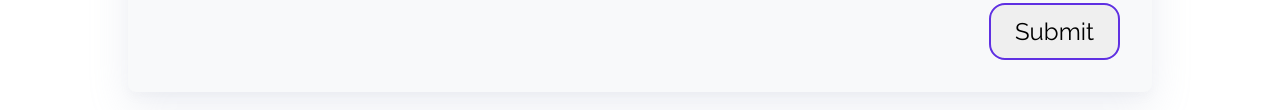
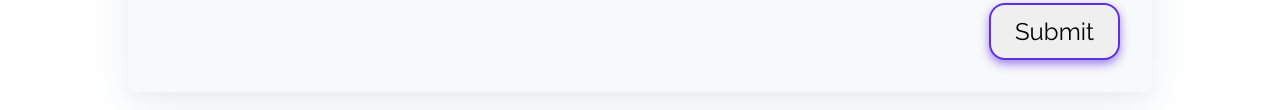
Before and after one commit to mHafizhh/mytodo-apps, a plain HTML site: page index.html in a window 1280 px wide. Both pictures are taken after typing "Sample", "2020-01-15" into the empty fields and a click on the input "Submit". Shown: the part 437-547 px from the top of the page. Drawn offline with Linux system fonts and the light colour scheme.

Commit message:
input focus

```diff
--- a/css/style.css
+++ b/css/style.css
@@ -107,6 +107,11 @@ input[type=text], input[type=date], .btn-submit:focus {
     outline: none;
 }
 
+input:focus {
+    border-color:#5F30E2;
+    box-shadow: 0 4px 10px rgba(95, 48, 226, 0.6);
+}
+
 .text-center {
     text-align: center;
 }
```
